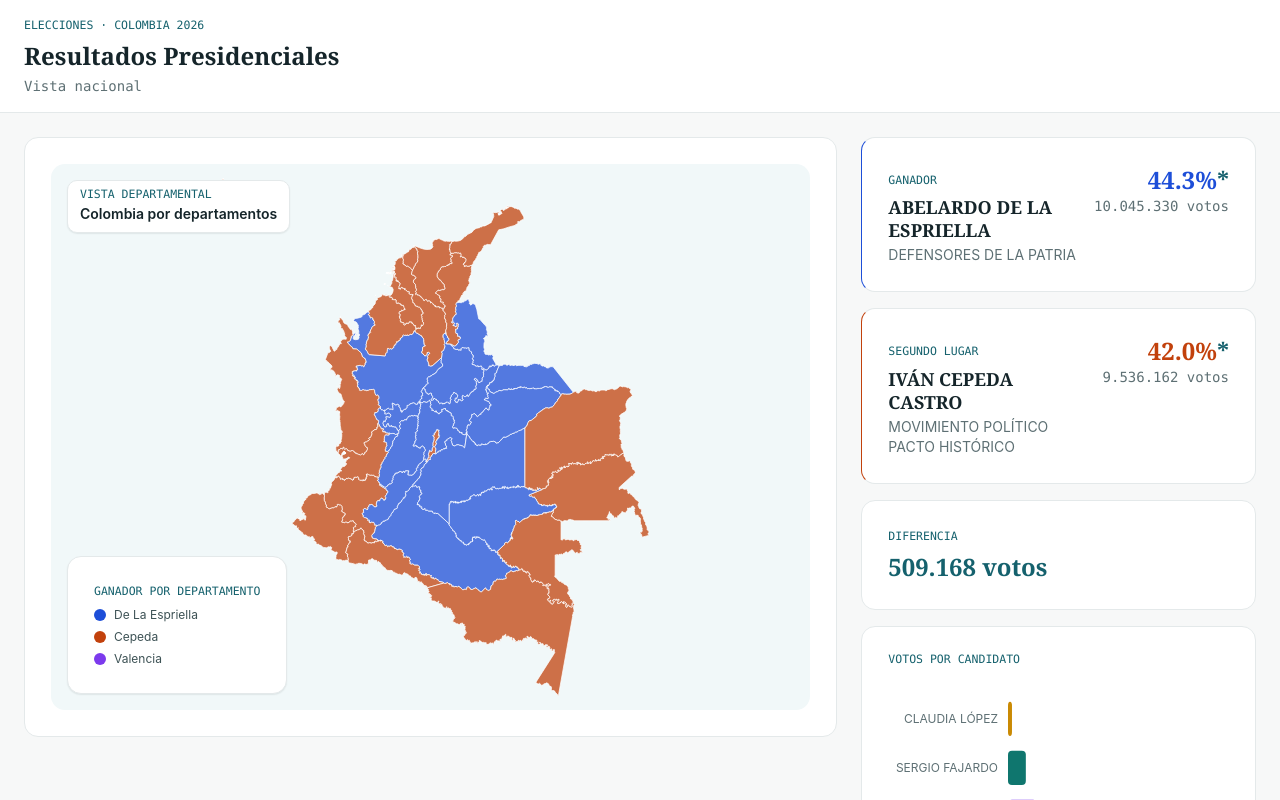
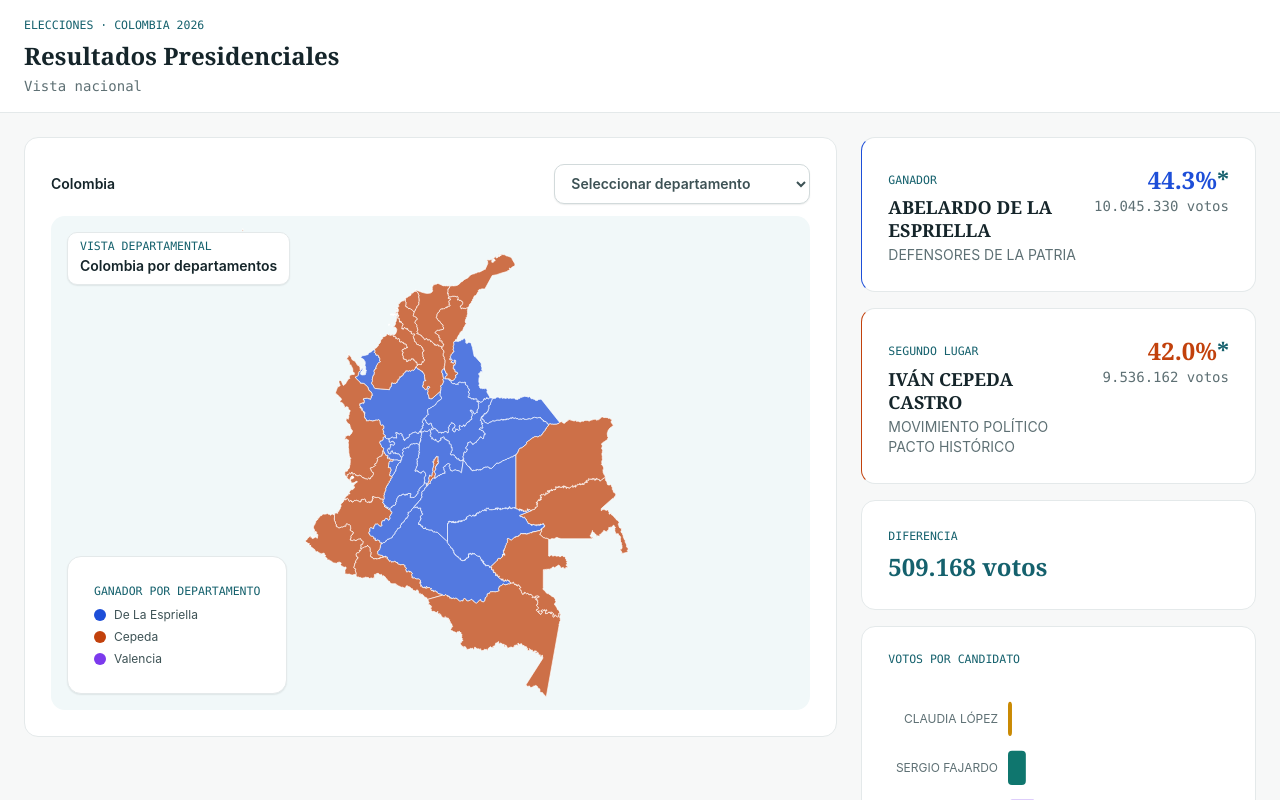
Before and after one commit to aspardog/presidencial-results, a Next.js app in the folder dashboard/web/: page / in a window 1280 px wide. Shown: the top 800 px of the page. Built offline with nearby package versions, Linux system fonts and the light colour scheme.

Commit message:
feat: improve department map interactions

```diff
--- a/dashboard/web/src/app/page.tsx
+++ b/dashboard/web/src/app/page.tsx
@@ -1,6 +1,6 @@
 'use client';
 
-import { useState } from 'react';
+import { useMemo, useState } from 'react';
 import Header from '@/components/layout/Header';
 import MapaElectoral from '@/components/maps/MapaElectoral';
 import CardGanador from '@/components/cards/CardGanador';
@@ -37,13 +37,34 @@ export default function HomePage() {
 
   const mostrarNacional = !departamentoSeleccionado;
   const candidatosActuales = mostrarNacional ? candidatos : departamento?.candidatos;
+  const opcionesDepartamento = useMemo(
+    () => Object.values(departamentosDetalle).sort((a, b) => a.nombre.localeCompare(b.nombre, 'es')),
+    []
+  );
 
   const handleDepartamentoClick = (codigo: string, nombre: string) => {
+    if (departamentoSeleccionado?.codigo === codigo) {
+      handleReset();
+      return;
+    }
+
     setDepartamentoSeleccionado({ codigo, nombre });
   };
 
   const handleReset = () => {
     setDepartamentoSeleccionado(null);
+  };
+
+  const handleDepartamentoSelect = (codigo: string) => {
+    if (!codigo) {
+      handleReset();
+      return;
+    }
+
+    const detalle = departamentosDetalle[codigo];
+    if (detalle) {
+      setDepartamentoSeleccionado({ codigo, nombre: detalle.nombre });
+    }
   };
 
   const ganador = mostrarNacional
@@ -78,7 +99,41 @@ export default function HomePage() {
       <main className="p-6">
         <div className="grid grid-cols-1 lg:grid-cols-3 gap-6">
           <div className="lg:col-span-2">
-            <div className="gb-card flex h-[600px] flex-col p-4">
+            <div className="gb-card flex h-[600px] flex-col gap-3 p-4">
+              <div className="flex flex-col gap-3 sm:flex-row sm:items-center sm:justify-between">
+                <div className="flex min-w-0 items-center gap-2 text-sm font-semibold text-gb-slate">
+                  <button
+                    className={`shrink-0 transition ${departamentoSeleccionado ? 'text-gb-teal-700 hover:text-gb-teal-600' : 'text-gb-ink'}`}
+                    type="button"
+                    onClick={handleReset}
+                  >
+                    Colombia
+                  </button>
+                  {departamentoSeleccionado && (
+                    <>
+                      <span className="text-gb-slate-muted">/</span>
+                      <span className="truncate text-gb-ink">{departamentoSeleccionado.nombre}</span>
+                    </>
+                  )}
+                </div>
+
+                <label className="flex w-full items-center gap-2 sm:w-auto">
+                  <span className="sr-only">Seleccionar departamento</span>
+                  <select
+                    className="h-10 w-full rounded-gb-md border border-gb-border-strong bg-white px-3 text-sm font-semibold text-gb-slate shadow-gb-sm outline-none transition focus:border-gb-teal-600 sm:w-64"
+                    value={departamentoSeleccionado?.codigo || ''}
+                    onChange={(event) => handleDepartamentoSelect(event.target.value)}
+                  >
+                    <option value="">Seleccionar departamento</option>
+                    {opcionesDepartamento.map((opcion) => (
+                      <option key={opcion.codigo} value={opcion.codigo}>
+                        {opcion.nombre}
+                      </option>
+                    ))}
+                  </select>
+                </label>
+              </div>
+
               <div className="min-h-0 flex-1">
                 <MapaElectoral
                   onDepartamentoClick={handleDepartamentoClick}
--- a/dashboard/web/src/components/maps/MapaElectoral.tsx
+++ b/dashboard/web/src/components/maps/MapaElectoral.tsx
@@ -19,6 +19,9 @@ type FeatureProperties = {
   ganador?: string;
   votos_ganador?: number;
   porcentaje_ganador?: number;
+  segundo?: string;
+  votos_segundo?: number;
+  diferencia?: number;
 };
 
 type GeoFeature = {
@@ -268,6 +271,14 @@ export default function MapaElectoral({
             {formatNumber(tooltip.properties.votos_ganador || 0)} votos (
             {formatPercent(tooltip.properties.porcentaje_ganador || 0)})
           </p>
+          {tooltip.properties.segundo && (
+            <p className="mt-2 text-gb-slate">
+              Segundo: <span className="font-medium">{tooltip.properties.segundo}</span>
+            </p>
+          )}
+          <p className="font-mono text-gb-slate-muted">
+            Margen: {formatNumber(tooltip.properties.diferencia || 0)} votos
+          </p>
         </div>
       )}
 
```
